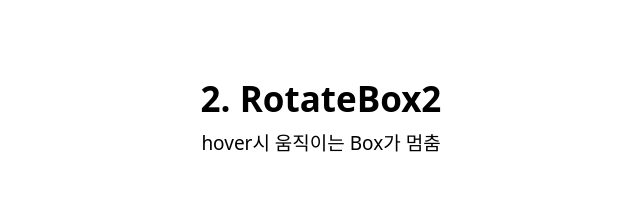
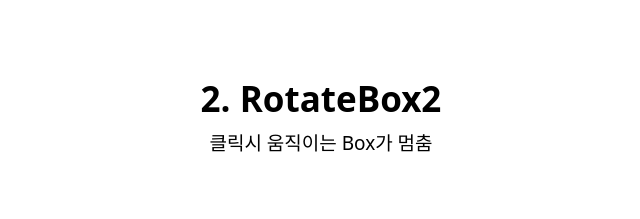
Before and after one commit to beurmuz/InteractiveWeb, a React (Vite) app: page / in a window 1280 px wide. Shown: the part 2360-2579 px from the top of the page, without its empty margins (319-959 px from the left). Built offline with nearby package versions, Linux system fonts and the light colour scheme.

Commit message:
#1 [fix] description 수정

```diff
--- a/src/components/RotateBoxPause/RotateBoxPause.tsx
+++ b/src/components/RotateBoxPause/RotateBoxPause.tsx
@@ -30,7 +30,7 @@ const RotateBoxPause = () => {
     <>
       <ProjectHeader
         name={"2. RotateBox2"}
-        description={"hover시 움직이는 Box가 멈춤"}
+        description={"클릭시 움직이는 Box가 멈춤"}
       />
       <div ref={boxRef} className={styles.box} onClick={handlePause}>
         Box
```
